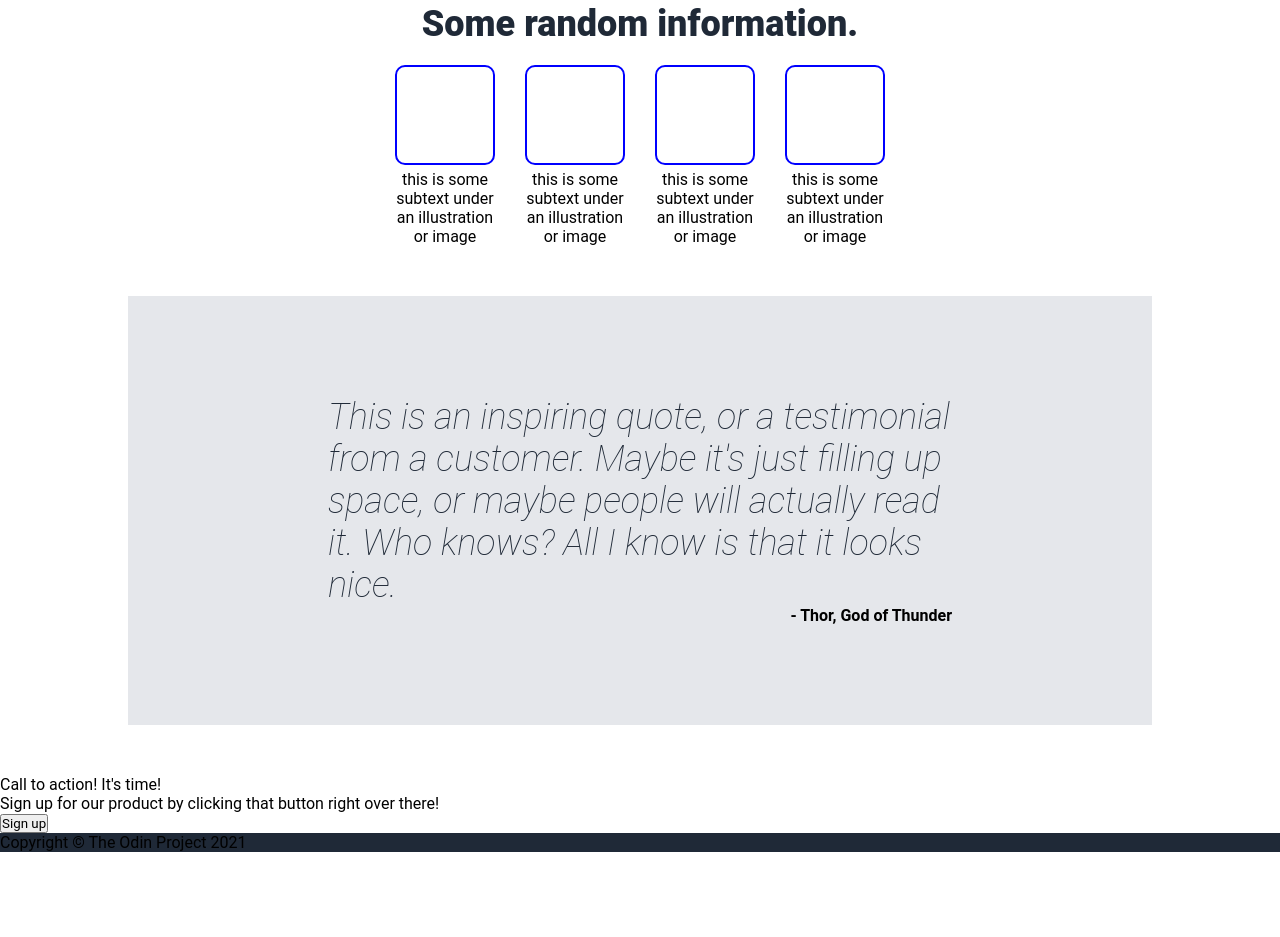
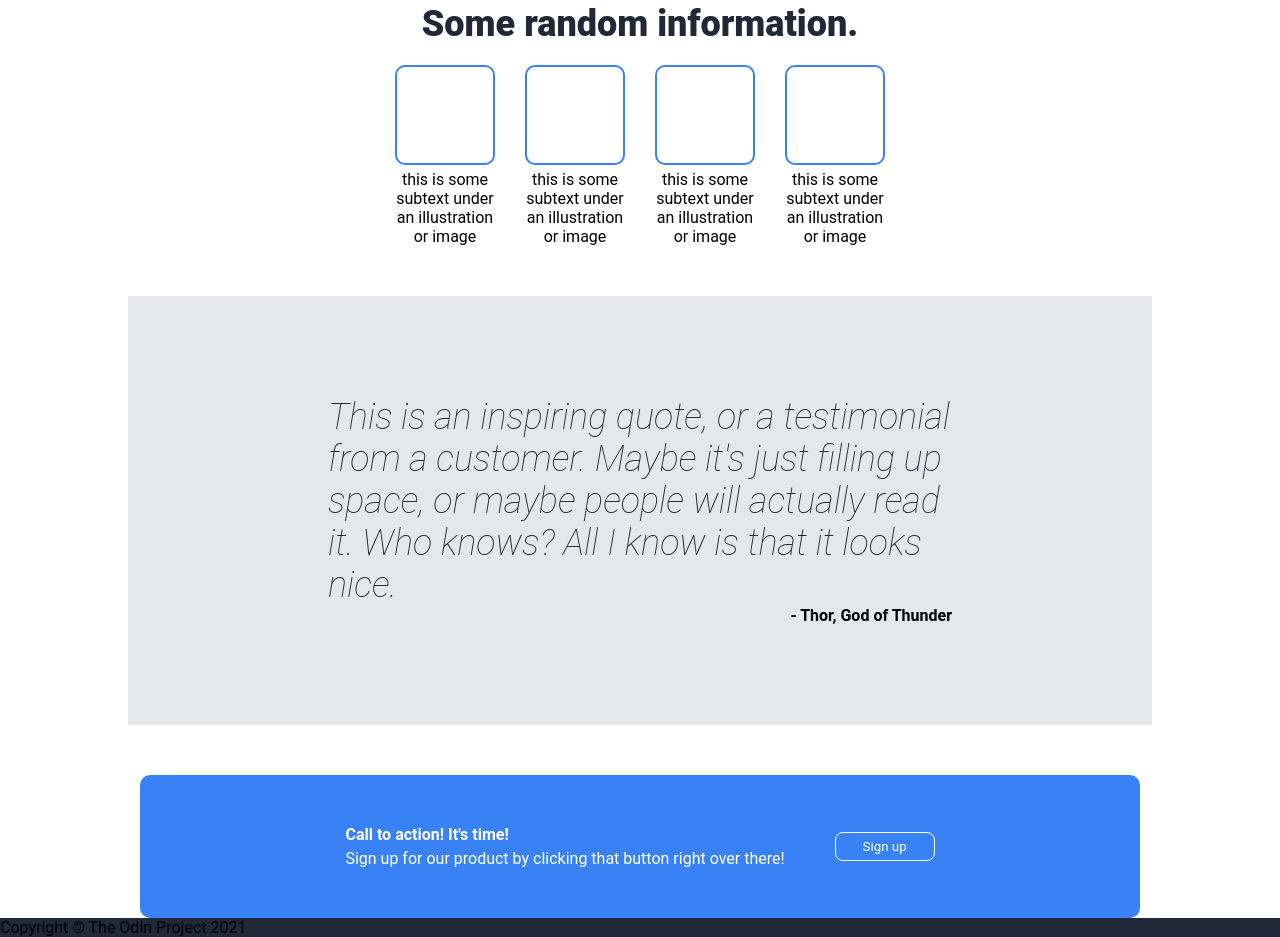
Before and after one commit to davidreichardt/project-landing-page, a plain HTML site: page index.html in a window 1280 px wide. Shown: the part 547-1484 px from the top of the page. Before the commit the page ends 1399 px from the top, so only its background shows below. Drawn offline with Linux system fonts and the light colour scheme.

Commit message:
applied styling to call to action

```diff
--- a/style.css
+++ b/style.css
@@ -110,7 +110,7 @@
 }
 
 .random-image {
-  border: 2px solid blue;
+  border: 2px solid #3882f6;
   width: 100px;
   height: 100px;
   border-radius: 10px;
@@ -141,3 +141,32 @@
   text-align: right;
   font-weight: bold;
 }
+
+.call-to-action {
+  max-width: 1000px;
+  color: white;
+  width: 80%;
+  margin: 0 auto;
+  padding: 50px;
+  border-radius: 10px;
+  background: #3882f6;
+  display: flex;
+  justify-content: center;
+  align-items: center;
+  gap: 50px;
+}
+
+.cta-title {
+  font-weight: bold;
+  margin-bottom: 5px;
+}
+
+.cta-button {
+  background: #3882f6;
+  color: white;
+  border: none;
+  width: 100px;
+  padding: 6px 10px;
+  border-radius: 8px;
+  border: 1px solid white;
+}
```
